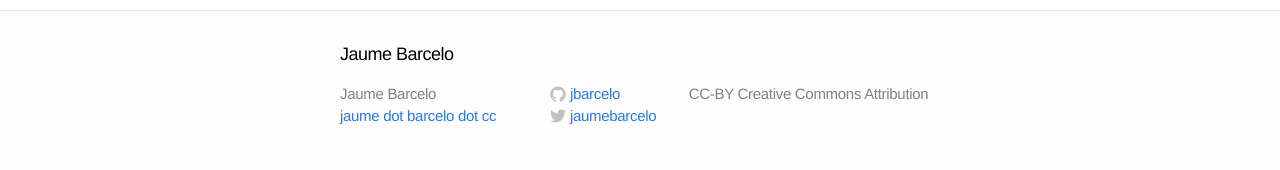
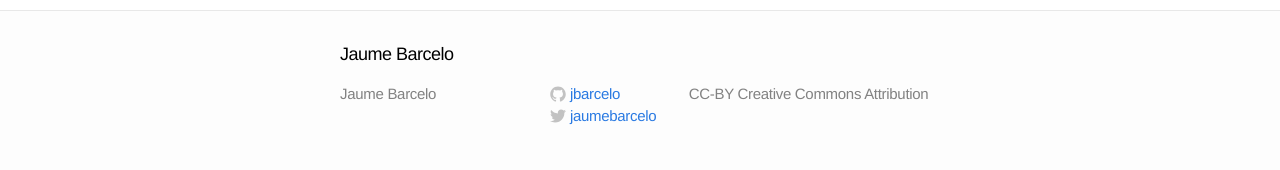
Before and after one commit to jbarcelo/old_jbarcelo.github.io, a Jekyll site: the page built from index.html, in a window 1280 px wide. Shown: the part 769-939 px from the top of the page. Built offline with Jekyll 4.4.1, drawn with Linux system fonts in a browser that asks for light colours.

Commit message:
delete email address

```diff
--- a/_config.yml
+++ b/_config.yml
@@ -1,6 +1,6 @@
 # Site settings
 title: Jaume Barcelo
-email: jaume dot barcelo dot cc
+email:
 description: "CC-BY Creative Commons Attribution"
 baseurl: ""
 url: "http://jaume.barcelo.cc"
```
